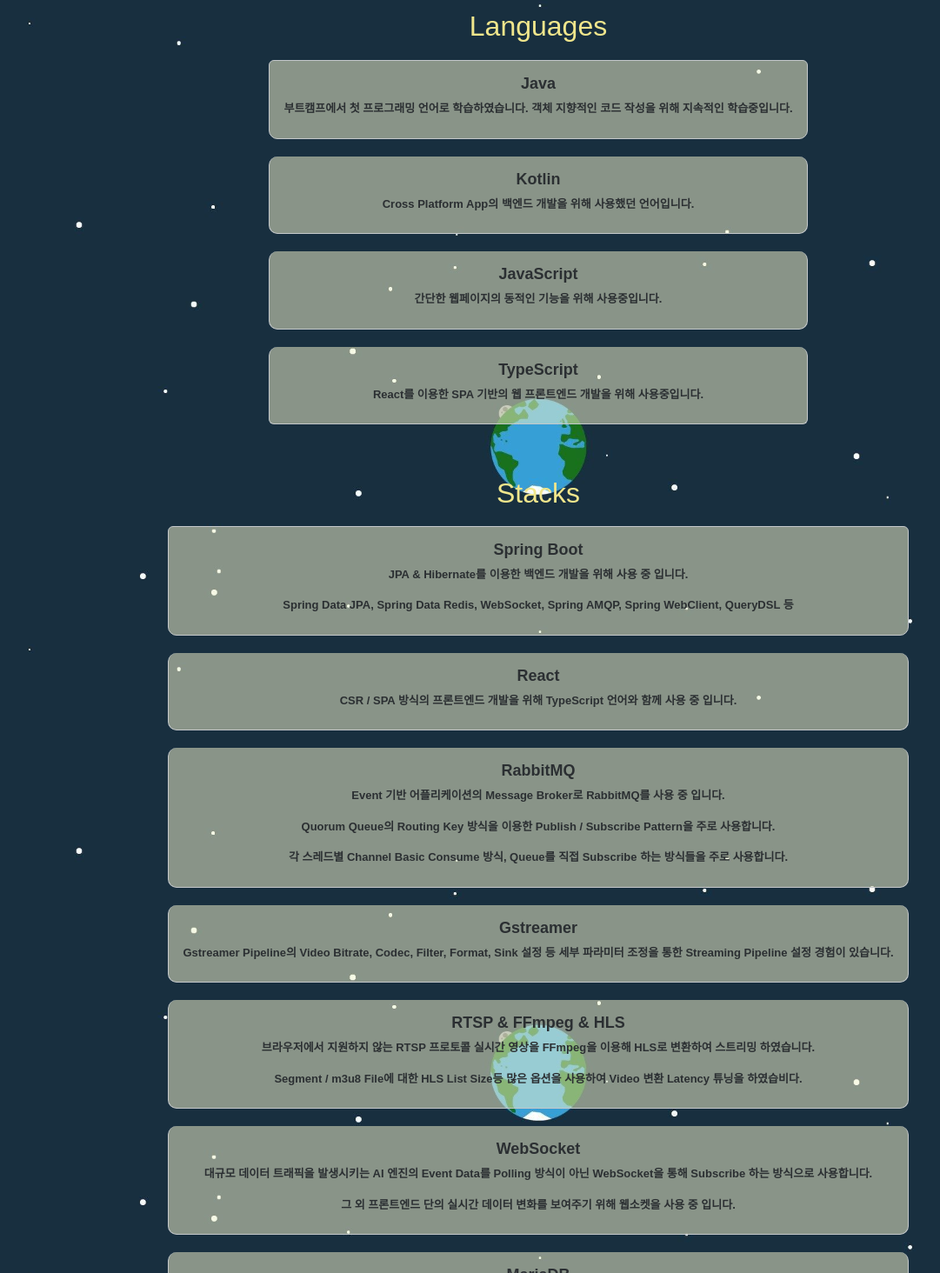
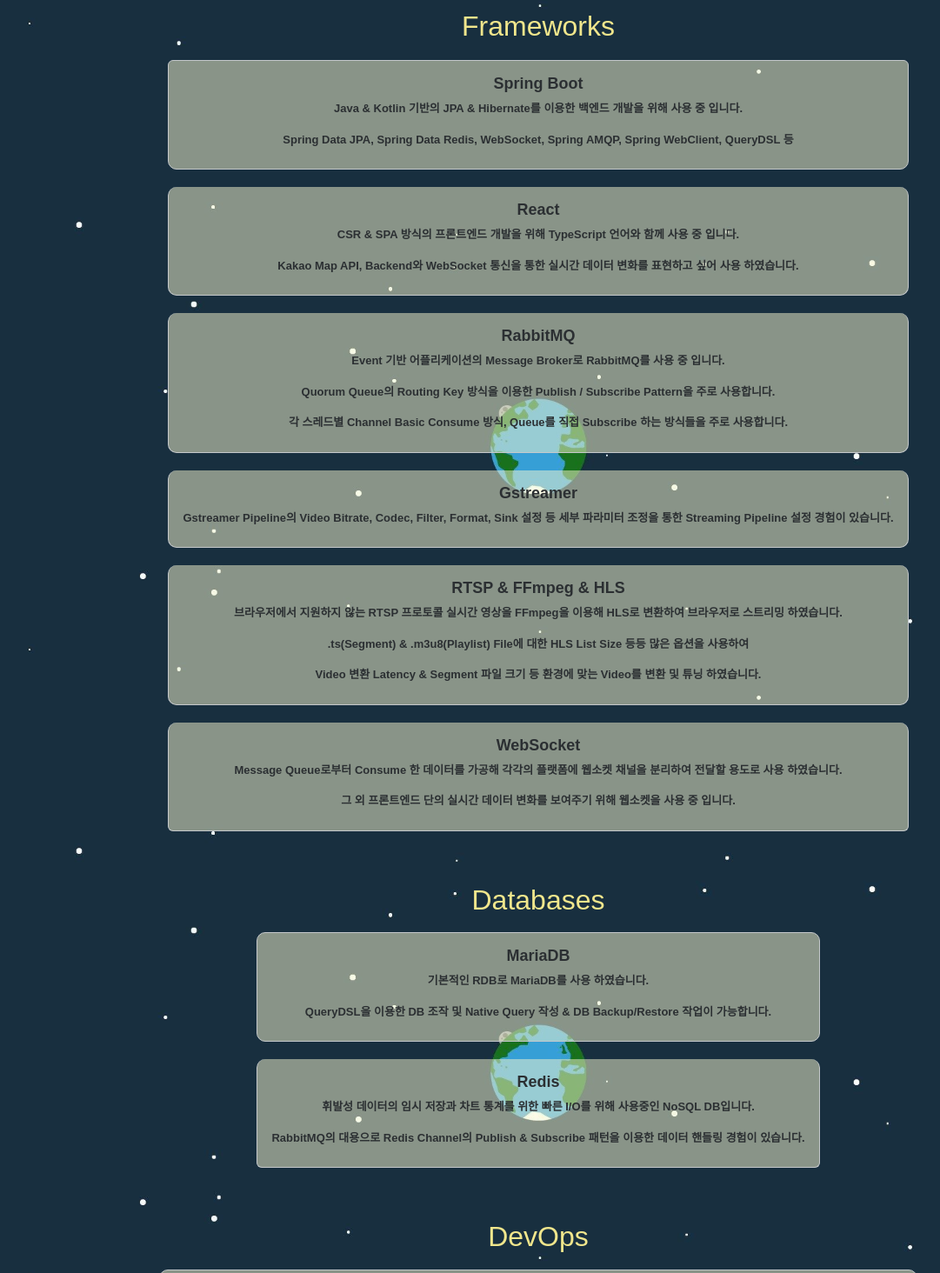
Before and after one commit to spacedustz/Resume, a React (Vite) app in the folder React/: page /skills in a window 1280 px wide. Shown: the part 566-2030 px from the top of the page at 87% size, without its empty margins (21-1102 px from the left). Built offline with nearby package versions, Linux system fonts and the light colour scheme.

Commit message:
기술스택 분리

```diff
--- a/React/src/components/Skills.tsx
+++ b/React/src/components/Skills.tsx
@@ -13,40 +13,18 @@
 const SkillList: React.FC = () => {
     return (
         <ListContainer>
-            <FirstH2>Languages</FirstH2>
-            <ListGroup>
-                    <ListItem variant="secondary">
-                        <strong>Java</strong>
-                        <p>부트캠프에서 첫 프로그래밍 언어로 학습하였습니다. 객체 지향적인 코드 작성을 위해 지속적인 학습중입니다.</p>
-                    </ListItem>
-
-                    <ListItem variant="secondary">
-                        <strong>Kotlin</strong>
-                        <p>Cross Platform App의 백엔드 개발을 위해 사용했던 언어입니다.</p>
-                    </ListItem>
-
-                    <ListItem variant="secondary">
-                        <strong>JavaScript</strong>
-                        <p>간단한 웹페이지의 동적인 기능을 위해 사용중입니다.</p>
-                    </ListItem>
-
-                    <ListItem variant="secondary">
-                        <strong>TypeScript</strong>
-                        <p>React를 이용한 SPA 기반의 웹 프론트엔드 개발을 위해 사용중입니다.</p>
-                    </ListItem>
-            </ListGroup>
-
-            <h2>Stacks</h2>
+            <FirstH2>Frameworks</FirstH2>
             <ListGroup>
                 <ListItem variant="secondary">
                     <strong>Spring Boot</strong>
-                    <p>JPA & Hibernate를 이용한 백엔드 개발을 위해 사용 중 입니다.</p>
+                    <p>Java & Kotlin 기반의 JPA & Hibernate를 이용한 백엔드 개발을 위해 사용 중 입니다.</p>
                     <p>Spring Data JPA, Spring Data Redis, WebSocket, Spring AMQP, Spring WebClient, QueryDSL 등</p>
                 </ListItem>
 
                 <ListItem variant="secondary">
                     <strong>React</strong>
-                    <p>CSR / SPA 방식의 프론트엔드 개발을 위해 TypeScript 언어와 함께 사용 중 입니다.</p>
+                    <p>CSR & SPA 방식의 프론트엔드 개발을 위해 TypeScript 언어와 함께 사용 중 입니다.</p>
+                    <p>Kakao Map API, Backend와 WebSocket 통신을 통한 실시간 데이터 변화를 표현하고 싶어 사용 하였습니다.</p>
                 </ListItem>
 
                 <ListItem variant="secondary">
@@ -58,21 +36,26 @@
 
                 <ListItem variant="secondary">
                     <strong>Gstreamer</strong>
-                    <p>Gstreamer Pipeline의 Video Bitrate, Codec, Filter, Format, Sink 설정 등 세부 파라미터 조정을 통한 Streaming Pipeline 설정 경험이 있습니다.</p>
+                    <p>Gstreamer Pipeline의 Video Bitrate, Codec, Filter, Format, Sink 설정 등 세부 파라미터 조정을 통한 Streaming
+                        Pipeline 설정 경험이 있습니다.</p>
                 </ListItem>
 
                 <ListItem variant="secondary">
                     <strong>RTSP & FFmpeg & HLS</strong>
-                    <p>브라우저에서 지원하지 않는 RTSP 프로토콜 실시간 영상을 FFmpeg을 이용해 HLS로 변환하여 스트리밍 하였습니다.</p>
-                    <p>Segment / m3u8 File에 대한 HLS List Size등 많은 옵션을 사용하여 Video 변환 Latency 튜닝을 하였습비다.</p>
+                    <p>브라우저에서 지원하지 않는 RTSP 프로토콜 실시간 영상을 FFmpeg을 이용해 HLS로 변환하여 브라우저로 스트리밍 하였습니다.</p>
+                    <p>.ts(Segment) & .m3u8(Playlist) File에 대한 HLS List Size 등등 많은 옵션을 사용하여</p>
+                    <p>Video 변환 Latency & Segment 파일 크기 등 환경에 맞는 Video를 변환 및 튜닝 하였습니다.</p>
                 </ListItem>
 
                 <ListItem variant="secondary">
                     <strong>WebSocket</strong>
-                    <p>대규모 데이터 트래픽을 발생시키는 AI 엔진의 Event Data를 Polling 방식이 아닌 WebSocket을 통해 Subscribe 하는 방식으로 사용합니다.</p>
+                    <p>Message Queue로부터 Consume 한 데이터를 가공해 각각의 플랫폼에 웹소켓 채널을 분리하여 전달할 용도로 사용 하였습니다.</p>
                     <p>그 외 프론트엔드 단의 실시간 데이터 변화를 보여주기 위해 웹소켓을 사용 중 입니다.</p>
                 </ListItem>
+            </ListGroup>
 
+            <ListGroup>
+                <h2>Databases</h2>
                 <ListItem variant="secondary">
                     <strong>MariaDB</strong>
                     <p>기본적인 RDB로 MariaDB를 사용 하였습니다.</p>
@@ -84,7 +67,10 @@
                     <p>휘발성 데이터의 임시 저장과 차트 통계를 위한 빠른 I/O를 위해 사용중인 NoSQL DB입니다.</p>
                     <p>RabbitMQ의 대용으로 Redis Channel의 Publish & Subscribe 패턴을 이용한 데이터 핸들링 경험이 있습니다.</p>
                 </ListItem>
+            </ListGroup>
 
+            <ListGroup>
+                <h2>DevOps</h2>
                 <ListItem variant="secondary">
                     <strong>Server & Serverless</strong>
                     <p>Debian & RedHat 기반의 Linux / Windows Server 세팅 경험이 있습니다.</p>
@@ -100,12 +86,13 @@
 
                 <ListItem variant="secondary">
                     <strong>CI & CD</strong>
-                    <p>Jenkins Declarative Pipeline & Nginx & Docker를 이용한 트래픽 로드밸런싱과 Blue & Green 무중단 배포를 구현해 본 경험이
-                        있습니다.</p>
+                    <p>실무 프로젝트를 Jenkins Declarative Pipeline & Nginx & Docker Container를 이용한 트래픽 로드밸런싱 / Blue & Green
+                        무중단 배포를 하였습니다.</p>
                     <p>Github Actions를 통한 간단한 CI & CD를 구현해 본 경험이 있습니다.</p>
                     <p>AWS Code Deploy, Pipeline을 이용한 CI & CD를 구현해 본 경험이 있습니다.</p>
                 </ListItem>
             </ListGroup>
+
 
         </ListContainer>
     );
```
